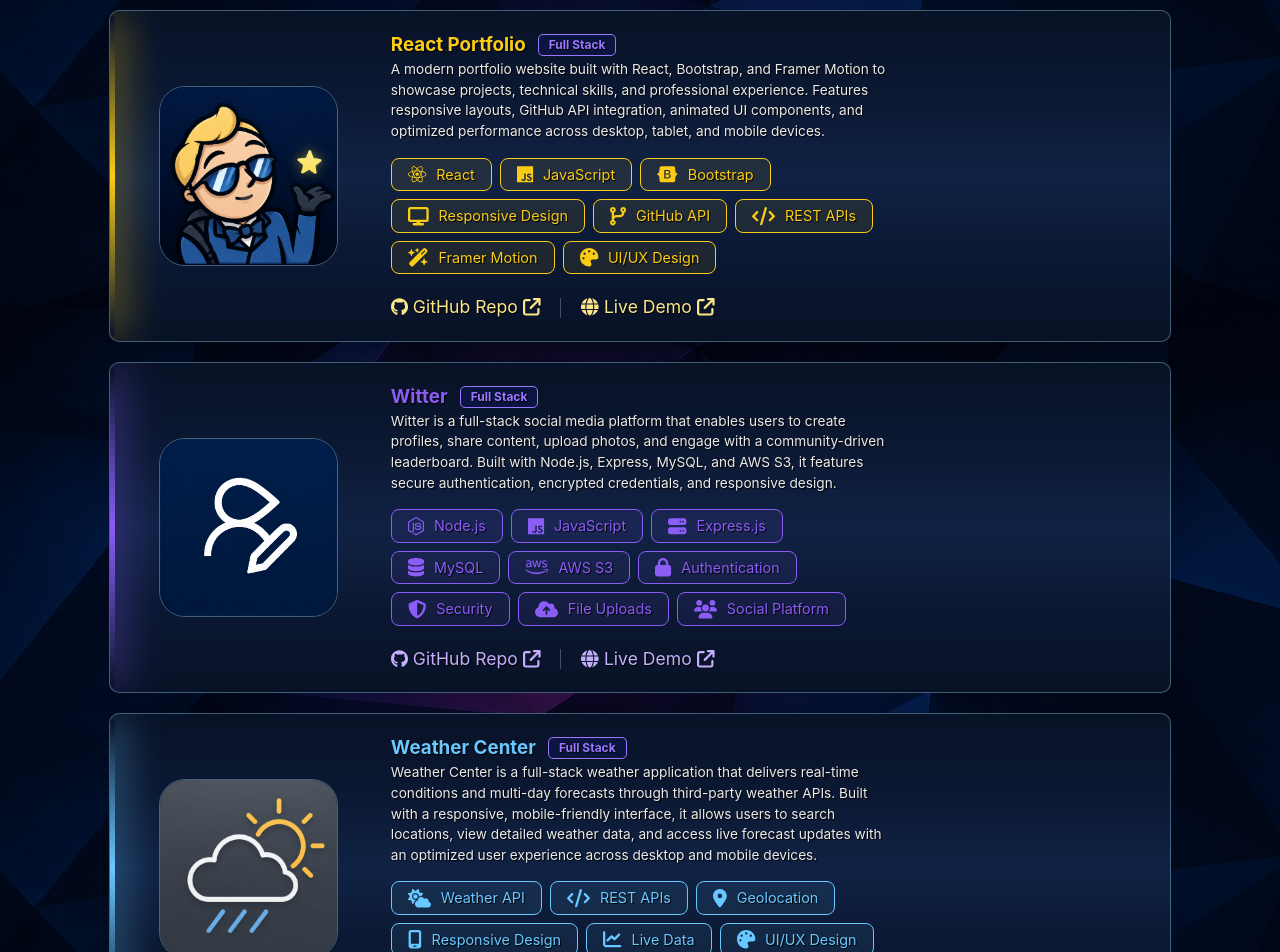
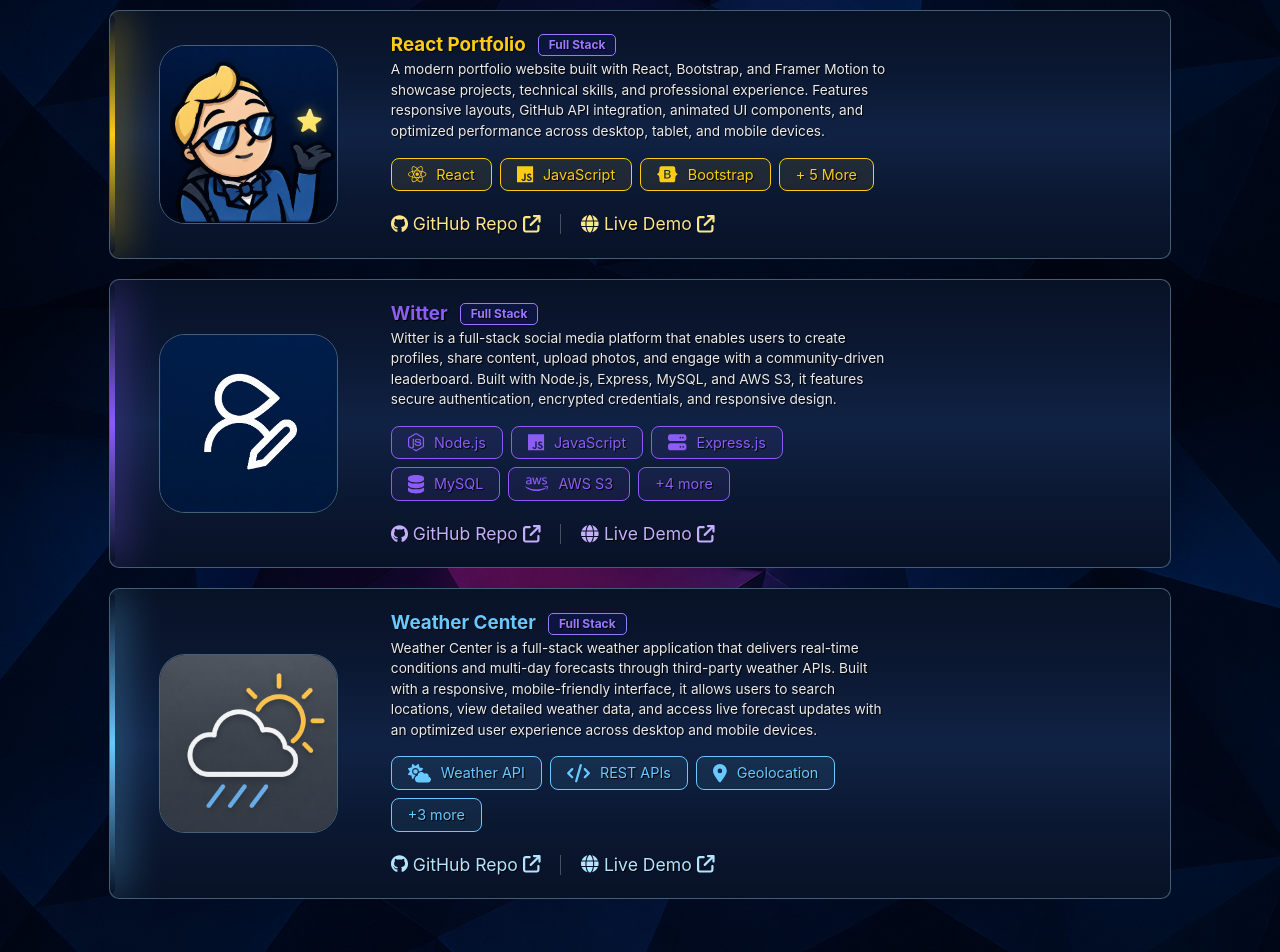
Before and after one commit to JayPTucker/React-Portfolio, a React (Create React App) app: page / in a window 1280 px wide. Shown: the part 1292-2244 px from the top of the page. Built offline with nearby package versions, Linux system fonts and the light colour scheme; no server answers.

Commit message:
Updated Project Row
- Shrunk skills section.
- Function button for other languages coming soon on the +__ more

```diff
--- a/src/pages/Projects.js
+++ b/src/pages/Projects.js
@@ -241,11 +241,10 @@ const Projects = () => {
                     </div>
 
                     <div className='project-skill-bubble'>
-                      <FontAwesomeIcon className='bubble-icon' icon={faDisplay} />
-                      <span>Responsive Design</span>
+                      <span>+ 5 More</span>
                     </div>
 
-                    <div className='project-skill-bubble'>
+                    {/* <div className='project-skill-bubble'>
                       <FontAwesomeIcon className='bubble-icon' icon={faCodeBranch} />
                       <span>GitHub API</span>
                     </div>
@@ -263,7 +262,7 @@ const Projects = () => {
                     <div className='project-skill-bubble'>
                       <FontAwesomeIcon className='bubble-icon' icon={faPalette} />
                       <span>UI/UX Design</span>
-                    </div>
+                    </div> */}
 
                   </div>
                   {/* Project Links */}
@@ -425,11 +424,11 @@ const Projects = () => {
                     </div>
 
                     <div className='project-skill-bubble'>
-                      <FontAwesomeIcon className='bubble-icon' icon={faLock} />
-                      <span>Authentication</span>
+                      {/* <FontAwesomeIcon className='bubble-icon' icon={faLock} /> */}
+                      <span>+4 more</span>
                     </div>
 
-                    <div className='project-skill-bubble'>
+                    {/* <div className='project-skill-bubble'>
                       <FontAwesomeIcon className='bubble-icon' icon={faShieldHalved} />
                       <span>Security</span>
                     </div>
@@ -442,7 +441,7 @@ const Projects = () => {
                     <div className='project-skill-bubble'>
                       <FontAwesomeIcon className='bubble-icon' icon={faUsers} />
                       <span>Social Platform</span>
-                    </div>
+                    </div> */}
                   </div>
 
                   {/* Project Links */}
@@ -595,11 +594,11 @@ const Projects = () => {
                     </div>
 
                     <div className='project-skill-bubble'>
-                      <FontAwesomeIcon className='bubble-icon' icon={faMobileScreen} />
-                      <span>Responsive Design</span>
+                      {/* <FontAwesomeIcon className='bubble-icon' icon={faMobileScreen} /> */}
+                      <span>+3 more</span>
                     </div>
 
-                    <div className='project-skill-bubble'>
+                    {/* <div className='project-skill-bubble'>
                       <FontAwesomeIcon className='bubble-icon' icon={faChartLine} />
                       <span>Live Data</span>
                     </div>
@@ -607,7 +606,7 @@ const Projects = () => {
                     <div className='project-skill-bubble'>
                       <FontAwesomeIcon className='bubble-icon' icon={faPalette} />
                       <span>UI/UX Design</span>
-                    </div>
+                    </div> */}
                   </div>
 
                   {/* Project Links */}
```
